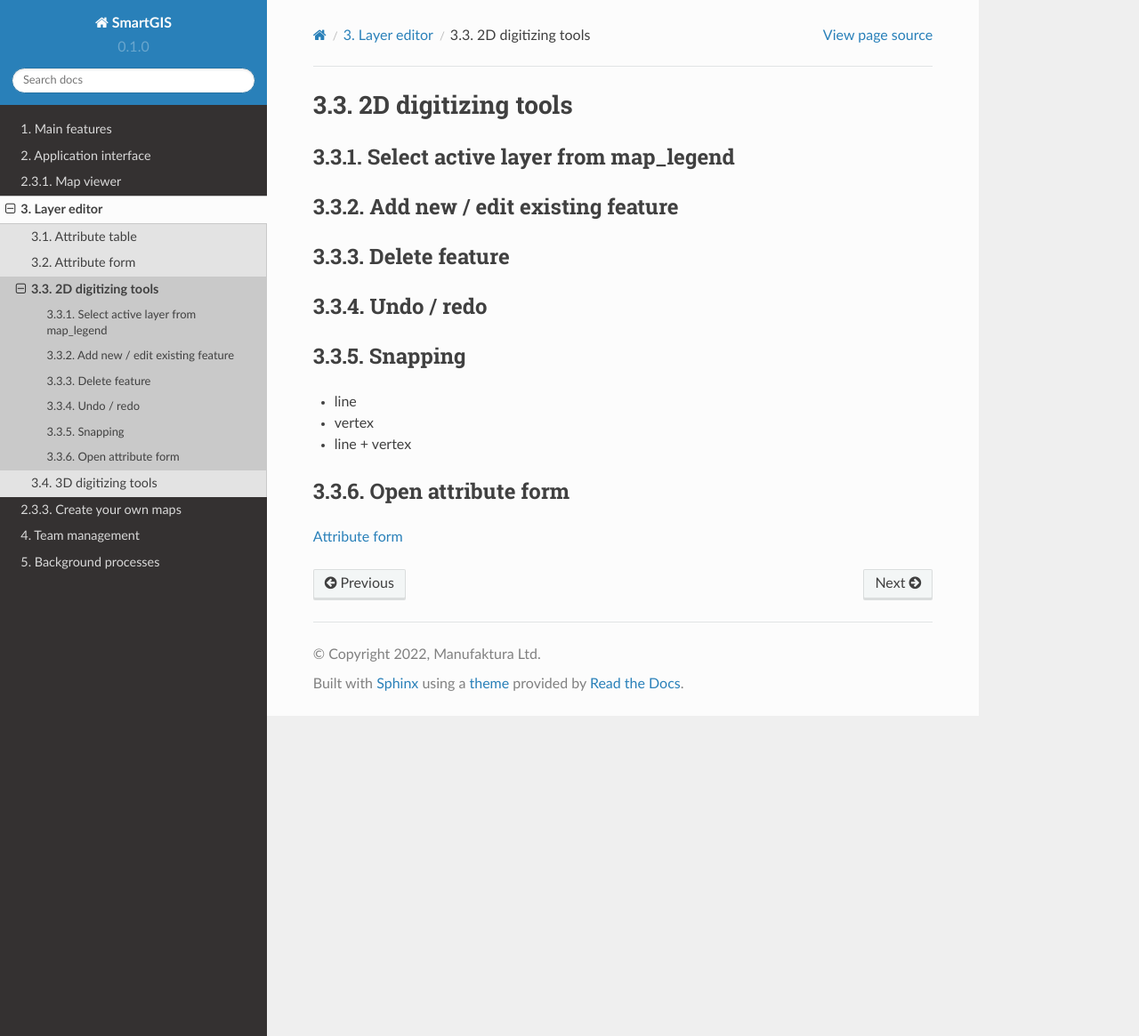
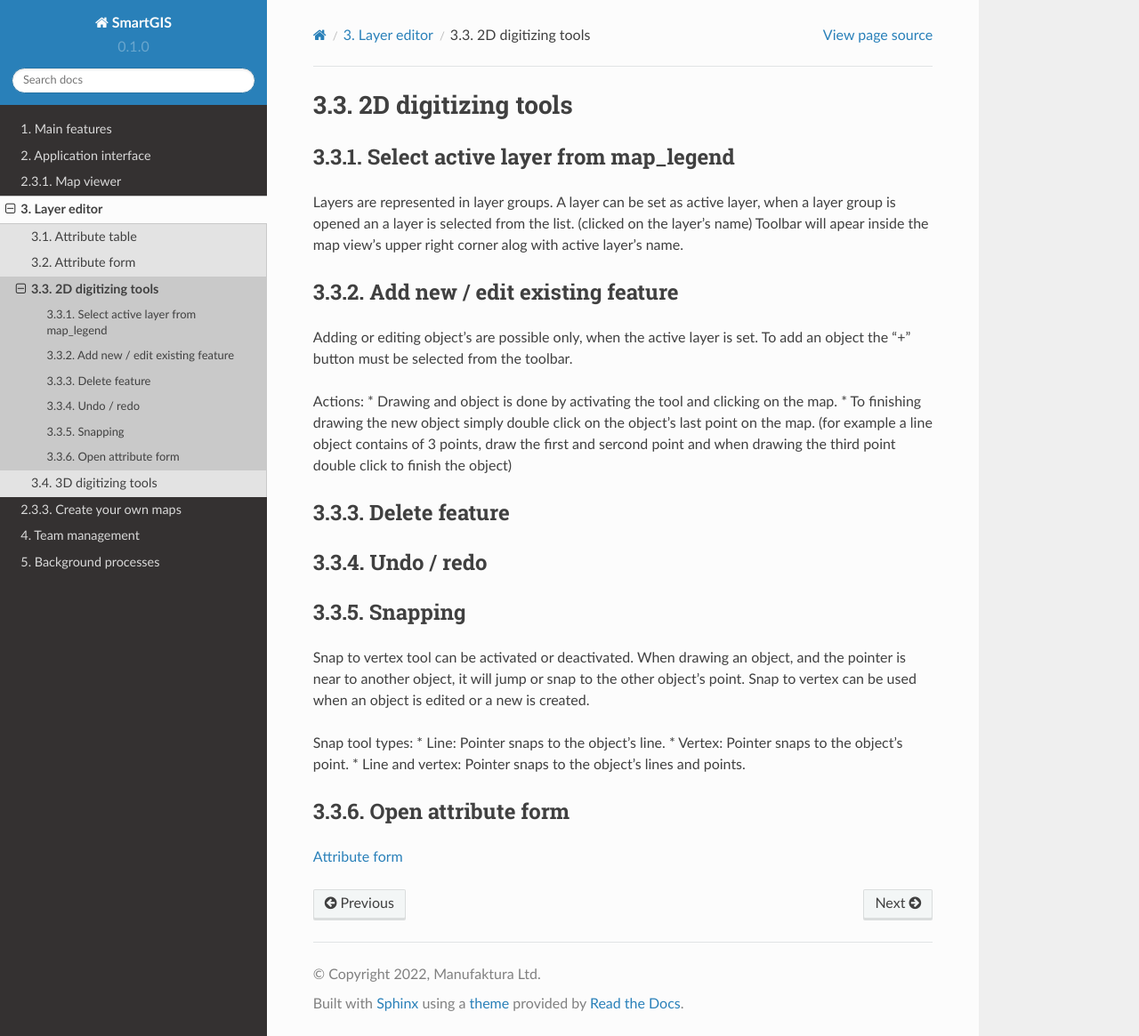
Before and after one commit to aprojanos/smartgis-tutorial, a Sphinx documentation site: the page built from docs/source/2d_digitizing.rst, in a window 1280 px wide and 1165 px high. Shown: the whole window at 89% size. Built offline with Sphinx 7.4.7 and the Read the Docs theme 2.0.0, drawn with Linux system fonts in a browser that asks for light colours.

Commit message:
2d and 3d digitalization content

```diff
--- a/docs/source/2d_digitizing.rst
+++ b/docs/source/2d_digitizing.rst
@@ -5,8 +5,16 @@
 Select active layer from map_legend
 -----------------------------------
 
+Layers are represented in layer groups. A layer can be set as active layer, when a layer group is opened an a layer is selected from the list. (clicked on the layer's name) Toolbar will apear inside the map view's upper right corner alog with active layer's name.
+
 Add new / edit existing feature
 -------------------------------
+
+Adding or editing object's are possible only, when the active layer is set. To add an object the "+" button must be selected from the toolbar.
+
+Actions:
+* Drawing and object is done by activating the tool and clicking on the map.
+* To finishing drawing the new object simply double click on the object's last point on the map. (for example a line object contains of 3 points, draw the first and sercond point and when drawing the third point double click to finish the object)
 
 Delete feature
 --------------
@@ -17,9 +25,12 @@ Undo / redo
 Snapping
 ---------
 
-* line
-* vertex
-* line + vertex
+Snap to vertex tool can be activated or deactivated. When drawing an object, and the pointer is near to another object, it will jump or snap to the other object's point. Snap to vertex can be used when an object is edited or a new is created.
+
+Snap tool types:
+* Line: Pointer snaps to the object's line.
+* Vertex: Pointer snaps to the object's point.
+* Line and vertex: Pointer snaps to the object's lines and points.
 
 Open attribute form
 -------------------
```
Also changed, not shown: docs/source/3d_digitizing.rst (+10 -7 lines).
